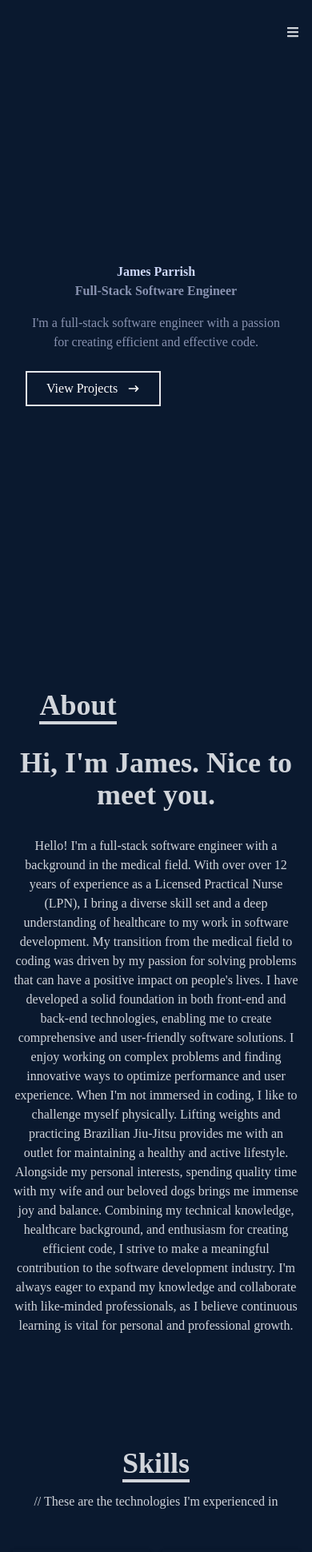
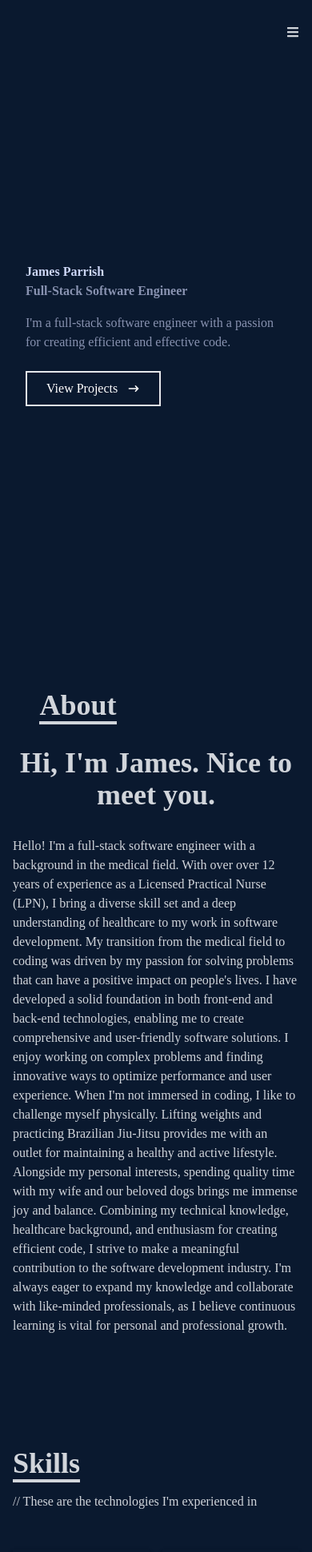
Before and after one commit to wowjimmyparrish/Portfolio, a React (Create React App) app: page / in a window 390 px wide. Shown: the top 1941 px of the page at 80% size. Built offline with nearby package versions, Linux system fonts and the light colour scheme.

Commit message:
css update

```diff
--- a/src/components/About.jsx
+++ b/src/components/About.jsx
@@ -2,13 +2,10 @@ import React from "react";
 
 function About() {
   return (
-    <div
-      name="about"
-      className="w-full h-screen text-center sm:text-left bg-[#0a192f] text-gray-300"
-    >
+    <div name="about" className="w-full h-screen  bg-[#0a192f] text-gray-300">
       <div className="flex flex-col justify-center items-center w-full h-full">
         <div className="max-w-[1000px] w-full grid grid-cols-2 gap-8">
-          <div className="sm:text-right pb-8 pl-4">
+          <div className="text-center sm:text-right pb-8 pl-4">
             <p className="text-4xl font-bold inline border-b-4 border-gray-300">
               About
             </p>
@@ -16,7 +13,7 @@ function About() {
           <div></div>
         </div>
         <div className="max-w-[1000px] w-full grid sm:grid-cols-2 gap-8 px-4">
-          <div className="sm:text-right text-4xl font-bold">
+          <div className="text-center sm:text-right text-4xl font-bold">
             <p>Hi, I'm James. Nice to meet you.</p>
           </div>
           <div>
--- a/src/components/Contact.jsx
+++ b/src/components/Contact.jsx
@@ -4,7 +4,7 @@ function Contact() {
   return (
     <div
       name="contact"
-      className="w-full h-screen text-center sm:text-left bg-[#0a192f] flex justify-center items-center p-4"
+      className="w-full h-screen  bg-[#0a192f] flex justify-center items-center p-4"
     >
       <form
         method="POST"
--- a/src/components/Home.jsx
+++ b/src/components/Home.jsx
@@ -4,10 +4,7 @@ import { Link } from "react-scroll";
 
 function Home() {
   return (
-    <div
-      name="home"
-      className="w-full h-screen text-center sm:text-left bg-[#0a192f]"
-    >
+    <div name="home" className="w-full h-screen bg-[#0a192f]">
       {/* Container */}
       <div className="max-w-[1000px] mx-auto px-8 flex flex-col justify-center h-full">
         <h1 className="text 4xl sm:text-7xl font-bold text-[#ccd6f6] ">
--- a/src/components/Projects.jsx
+++ b/src/components/Projects.jsx
@@ -6,7 +6,7 @@ function Projects() {
   return (
     <div
       name="projects"
-      className="w-full md:h-screen text-center sm:text-left text-gray-300 bg-[#0a192f]"
+      className="w-full md:h-screen text-gray-300 bg-[#0a192f]"
     >
       <div className="max-w-[1000px] mx-auto px-4 flex flex-col justify-center h-full w-full">
         <div className="pb-8">
--- a/src/components/Skills.jsx
+++ b/src/components/Skills.jsx
@@ -3,10 +3,7 @@ import { FaCss3, FaJs, FaReact, FaHtml5 } from "react-icons/fa";
 import { SiRubyonrails, SiRuby } from "react-icons/si";
 function Skills() {
   return (
-    <div
-      name="skills"
-      className="w-full h-screen text-center sm:text-left bg-[#0a192f] text-gray-300"
-    >
+    <div name="skills" className="w-full h-screen bg-[#0a192f] text-gray-300">
       {/* Container */}
       <div className="max-w-[1000px] mx-auto p-4 flex flex-col justify-center w-full h-full">
         <div>
```
